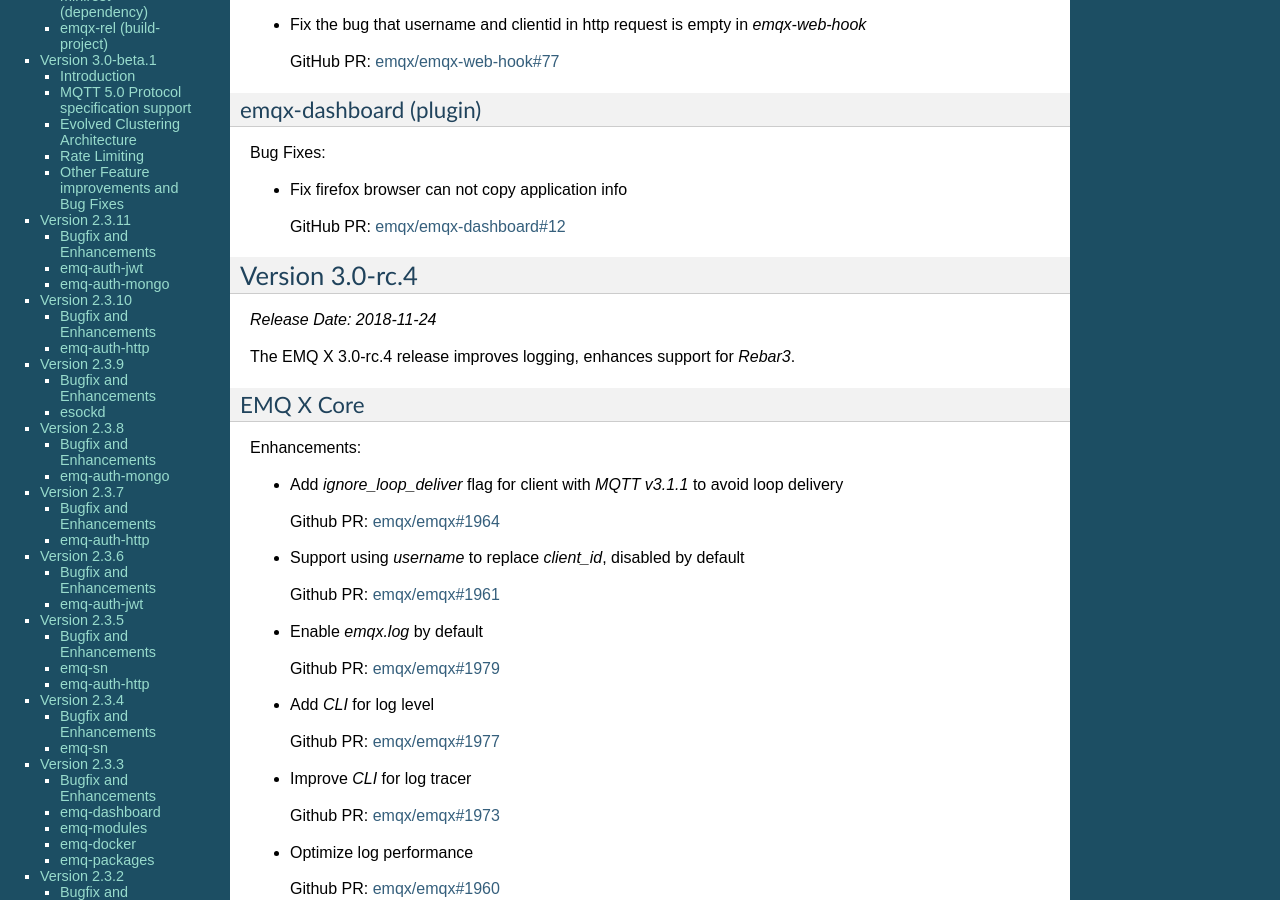
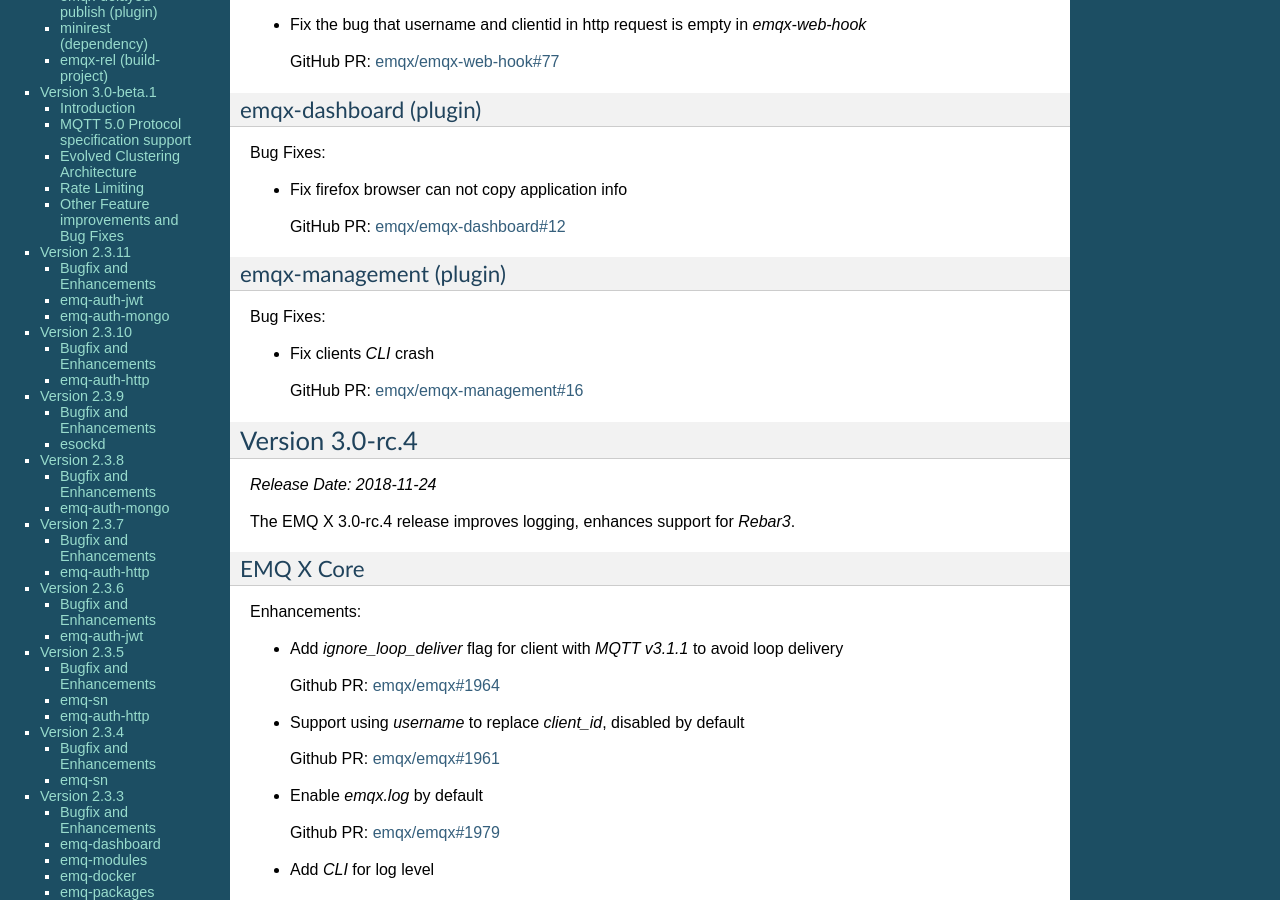
Before and after one commit to emqxarchive/emqx-docs-en, a Sphinx documentation site: the page built from source/changes.rst, in a window 1280 px wide and 900 px high, scrolled down 1142 px. Built offline with Sphinx 7.4.7, drawn with Linux system fonts in a browser that asks for light colours; some of the changed text lies outside the part shown.

Commit message:
Update change log

```diff
--- a/source/changes.rst
+++ b/source/changes.rst
@@ -88,6 +88,16 @@
 
   GitHub PR:
   `emqx/emqx-dashboard#12 <https://github.com/emqx/emqx-dashboard/pull/12>`__
+
+emqx-management (plugin)
+------------------------
+
+Bug Fixes:
+
+- Fix clients `CLI` crash
+
+  GitHub PR:
+  `emqx/emqx-management#16 <https://github.com/emqx/emqx-management/pull/16>`__
 
 .. _release_3.0_rc.4:
 
```
